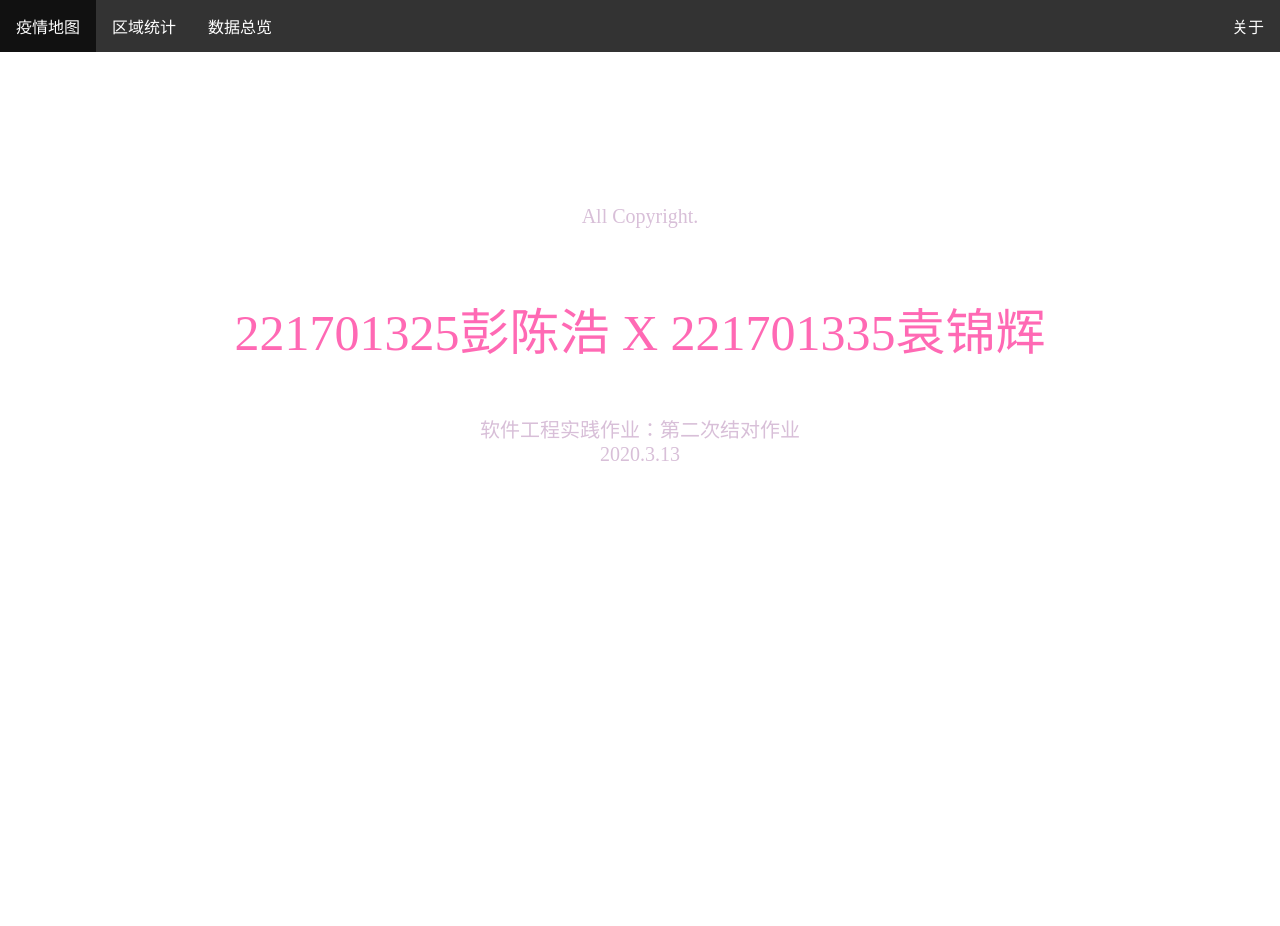
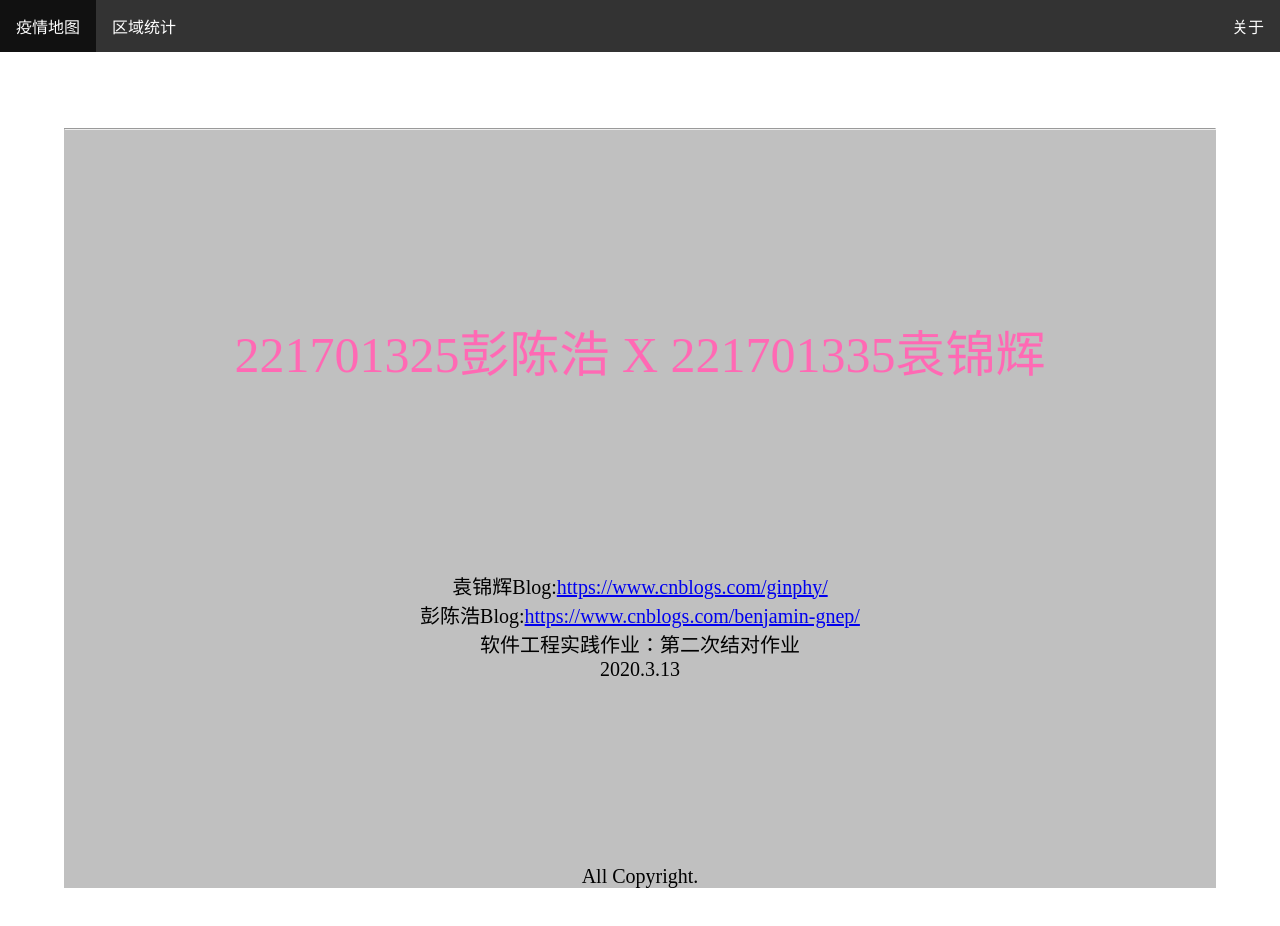
Before and after one commit to Benjamin-Gnep/InfectStatisticWeb, a plain HTML site: page about.html in a window 1280 px wide. Before the commit the page ends 800 px from the top, so only its background shows below. Drawn offline with Linux system fonts and the light colour scheme.

Commit message:
Update about.html

```diff
--- a/about.html
+++ b/about.html
@@ -44,15 +44,20 @@
     <ul>
       <li><a href="index.html" style="float:left">疫情地图</a></li>
      <li><a href="areaData.html" style="float:left">区域统计</a></li>
-     <li><a href="tableData.html" style="float:left">数据总览</a></li>
+
      <li><a href="about.html" style="float:right">关于</a></li>
     </ul>
 
-    <div style="" align="center">
-    <p style="font-size:20px;margin-top:16%;color:Thistle">All Copyright.</p>
-    <p style="font-size:50px;margin-top:5%;color:HotPink">221701325彭陈浩 X 221701335袁锦辉</p>
-    <p style="font-size:20px;margin:0%;color:Thistle">软件工程实践作业：第二次结对作业</p>
-    <p style="font-size:20px;margin:0%;color:Thistle">2020.3.13</p>
+    <div style="background-color:#C0C0C0;margin:10% 5%" align="center" >
+    <hr/>
+    <p style="font-size:50px;margin:16% 10%;color:HotPink">221701325彭陈浩 X 221701335袁锦辉</p>
+    <p style="font-size:20px;margin:0%;color:black">
+    袁锦辉Blog:<a href="https://www.cnblogs.com/ginphy/">https://www.cnblogs.com/ginphy/</a><br/>
+    彭陈浩Blog:<a href="https://www.cnblogs.com/benjamin-gnep/">https://www.cnblogs.com/benjamin-gnep/</a>
+    </p>
+    <p style="font-size:20px;margin:0%;color:black">软件工程实践作业：第二次结对作业</p>
+    <p style="font-size:20px;margin:0%;color:black">2020.3.13</p>
+    <p style="font-size:20px;margin-top:16%;color:black">All Copyright.</p>
     </div>
 </body>
 </html>
```
